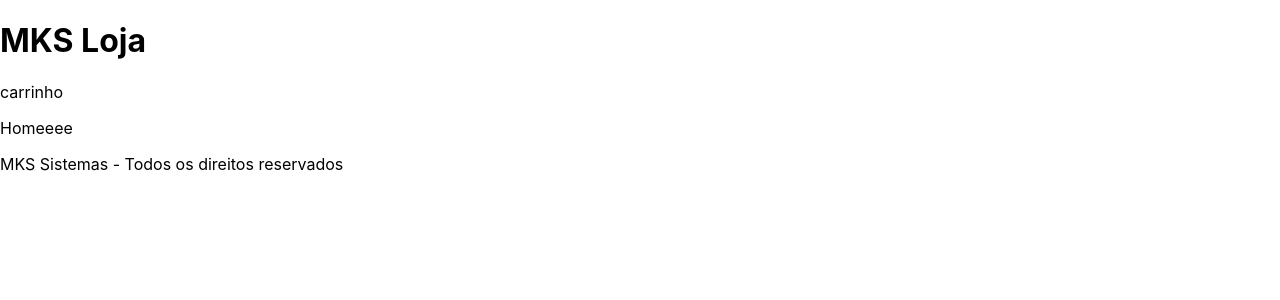
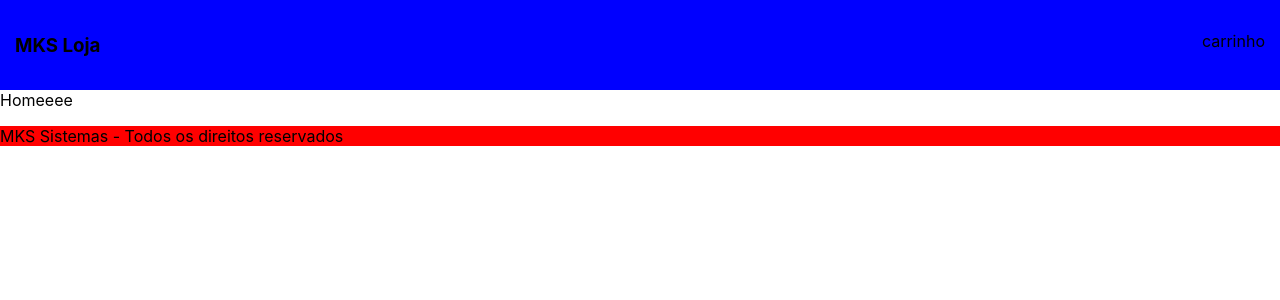
Before and after one commit to GustavoSFer/starsoft-MKS, a React (Create React App) app: page / in a window 1280 px wide. Shown: the top 300 px of the page. Built offline with nearby package versions, Linux system fonts and the light colour scheme.

Commit message:
Instalando o style component e aprendendo sobre ele

```diff
--- a/package.json
+++ b/package.json
@@ -11,6 +11,7 @@
     "react-dom": "^18.3.1",
     "react-router-dom": "^6.24.0",
     "react-scripts": "5.0.1",
+    "styled-components": "^6.1.11",
     "web-vitals": "^2.1.4"
   },
   "scripts": {
--- a/src/App.js
+++ b/src/App.js
@@ -2,14 +2,14 @@
 import Routers from './Routes';
 import './App.css';
 import Header from './Components/Header';
-import Footer from './Components/Footer';
+import Rodape from './Components/Rodape';
 
 function App() {
   return (
     <BrowserRouter>
     <Header />
       <Routers />
-      <Footer />
+      <Rodape />
   </BrowserRouter>
   );
 }
--- a/src/Components/Footer.jsx
+++ /dev/null
@@ -1,11 +0,0 @@
-import React from 'react';
-
-function Footer() {
-    return (
-        <footer>
-            <p>MKS Sistemas - Todos os direitos reservados</p>
-        </footer>
-    );
-}
-
-export default Footer;
--- a/src/Components/Header.jsx
+++ b/src/Components/Header.jsx
@@ -1,11 +1,12 @@
-import react from 'react';
+import React from "react";
+import { Cabecalho } from '../styles';
 
 function Header() {
     return (
-        <header>
-            <h1>MKS <span>Loja</span></h1>
+        <Cabecalho>
+            <h3>MKS <span>Loja</span></h3>
             <p>carrinho</p>
-        </header>
+        </Cabecalho>
     );
 }
 
--- /dev/null
+++ b/src/Components/Rodape.jsx
@@ -0,0 +1,14 @@
+import React, { Component } from "react";
+import { Footer } from '../styles';
+
+class Rodape extends Component {
+    render() {
+        return (
+            <div>
+                <Footer>MKS Sistemas - Todos os direitos reservados</Footer>
+            </div>
+        );
+    }
+}
+
+export default Rodape;
--- a/src/Pages/Home.jsx
+++ b/src/Pages/Home.jsx
@@ -1,4 +1,4 @@
-import react from 'react';
+import React from "react";
 
 function Home() {
     return (
--- /dev/null
+++ b/src/styles.js
@@ -0,0 +1,11 @@
+import styled from 'styled-components';
+
+export const Footer = styled.p`
+    background: red;
+`
+export const Cabecalho = styled.div`
+    background: blue;
+    display: flex;
+    justify-content: space-between;
+    padding: 15px;
+`
```
Also changed, not shown: 1 other file (tests, documents, lock files or other folders).
